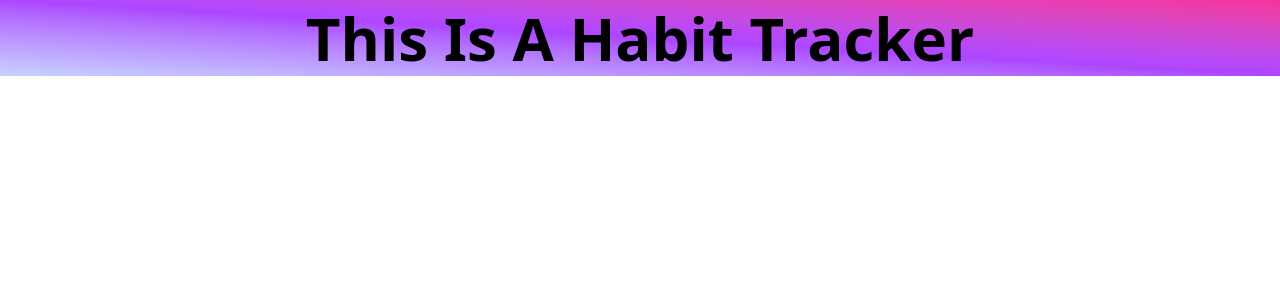
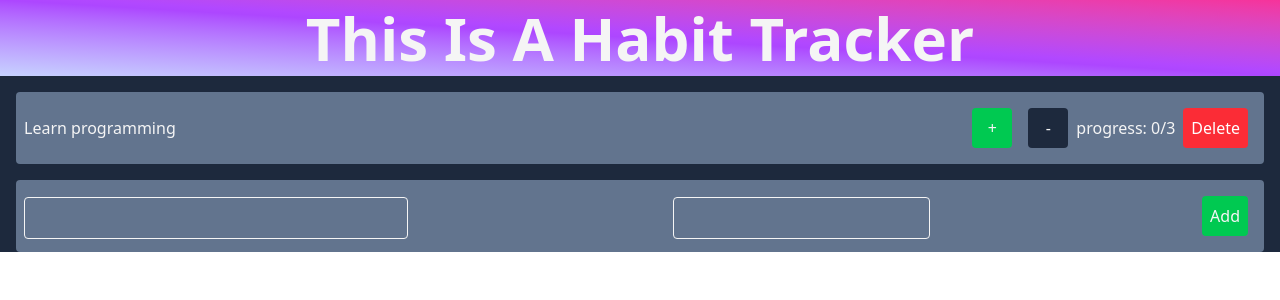
Before and after one commit to LinusClimbsCode/react-habit-tracker, a React (Vite) app: page / in a window 1280 px wide. Shown: the top 300 px of the page. Built offline with nearby package versions, Linux system fonts and the light colour scheme.

Commit message:
finished habitListItems func

```diff
--- a/src/App.jsx
+++ b/src/App.jsx
@@ -1,11 +1,24 @@
+import { useState } from 'react';
 import Header from './components/Header'
+import HabitList from './components/HabitList'
 
 function App() {
+  const [items, setItems] = useState([
+    {
+      id: 1,
+      content: 'Learn programming',
+      goals: 3,
+    },
+  ]);
+
+  const onDelete = (itemID) => {
+    setItems(items.filter(item => item.id !== itemID));
+  }
 
   return (
-    <div className='bg-indigo-200'>
+    <div className='bg-slate-800 text-neutral-100'>
     <Header />
-
+    <HabitList items={items} setItems={setItems} onDelete={onDelete} />
     </div>
   )
 }
--- a/src/components/HabitList.jsx
+++ b/src/components/HabitList.jsx
@@ -1,5 +1,51 @@
-const HabitList = () => {
-    return undefined
-}
+import { useState } from 'react';
+import HabitListItem from './HabitListItem';
 
-export default HabitList
+const HabitList = ({ items, setItems, onDelete }) => {
+  const [inputValue, setInputValue] = useState('');
+  const [inputGoal, setInputGoal] = useState('');
+
+  const handleClick = () => {
+    if (inputValue.trim() === '' || inputGoal.trim() === '') return;
+    const newHabit = {
+      id: Date.now(),
+      content: inputValue,
+      goals: inputGoal,
+    };
+    setItems([...items, newHabit]);
+    setInputValue('');
+    setInputGoal('');
+  };
+
+  return (
+    <div>
+      {items.map((item) => (
+        <HabitListItem key={item.id} item={item} onDelete={onDelete} />
+      ))}
+      <div className="flex items-center justify-between bg-slate-500 rounded p-2 m-4">
+        <input
+          name="content"
+          value={inputValue}
+          onChange={(e) => setInputValue(e.target.value)}
+          className="mt-1 block w-96 border border-natural-100 px-3 py-2 rounded focus:outline-none focus:ring-2 focus:ring-pink-600"
+        />
+        <input
+          name="goal"
+          value={inputGoal}
+          onChange={(e) => setInputGoal(e.target.value)}
+          className="mt-1 block w-auto border border-natural-100 px-3 py-2 rounded focus:outline-none focus:ring-2 focus:ring-pink-600"
+        />
+        <div className="flex items-center justify-center">
+          <button
+            className="flex items-center justify-center bg-green-500 rounded p-2 m-2 min-w-10 min-h-10"
+            onClick={handleClick}
+          >
+            Add
+          </button>
+        </div>
+      </div>
+    </div>
+  );
+};
+
+export default HabitList;
--- a/src/components/HabitListItem.jsx
+++ b/src/components/HabitListItem.jsx
@@ -1,5 +1,46 @@
-const HabitFormItem = () => {
-    return undefined
-}
+import { useState } from 'react';
 
-export default HabitFormItem
+const HabitFormItem = ({ item, onDelete}) => {
+  const [counter, setCounter] = useState(0);
+
+  const handleClick = (operator) => {
+    if (operator === '+') {
+      setCounter((prev) => prev + 1);
+    } else {
+      setCounter((prev) => prev - 1);
+    }
+  };
+
+  return (
+    <div className="flex items-center justify-between bg-slate-500 rounded p-2 m-4">
+      <p>{item.content}</p>
+      <div className="flex items-center justify-center">
+        <button
+          className="flex items-center justify-center bg-green-500 rounded p-2 m-2 min-w-10 min-h-10"
+          onClick={() => handleClick('+')}
+          disabled={(counter == item.goals) ? true : false}
+        >
+          +
+        </button>
+        <button
+          className="flex items-center justify-center bg-slate-800 rounded p-2 m-2 min-w-10 min-h-10"
+          onClick={() => handleClick('-')}
+          disabled={(counter == 0) ? true : false}
+        >
+          -
+        </button>
+        <p className="flex">
+          progress: {counter}/{item.goals}
+        </p>
+        <button
+            className="flex items-center justify-center bg-red-500 rounded p-2 m-2 min-w-10 min-h-10 text-white"
+            onClick={() => onDelete(item.id)}
+        >
+            Delete
+        </button>
+      </div>
+    </div>
+  );
+};
+
+export default HabitFormItem;
```
